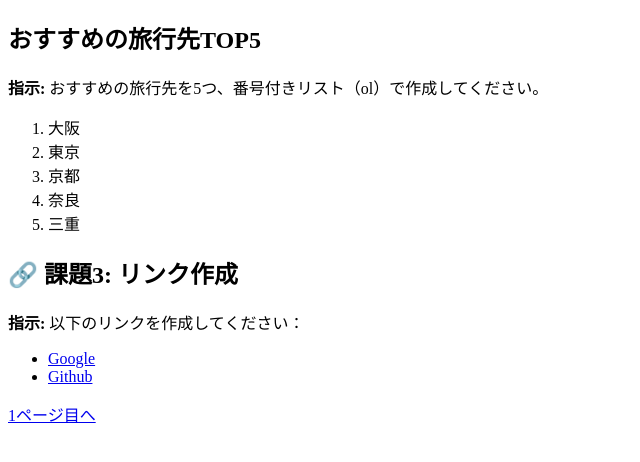
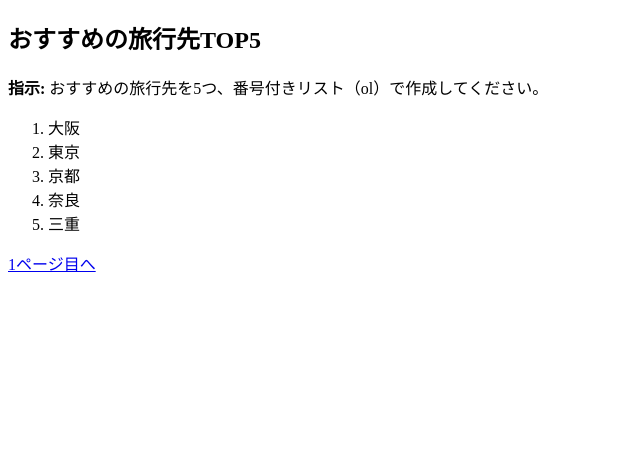
Before and after one commit to omu-aaa24047/omu-aaa24047.github.io, a plain HTML site: page second.html in a window 1280 px wide. Shown: the whole page, without its empty margins (0-640 px from the left). Drawn offline with Linux system fonts and the light colour scheme.

Commit message:
Update second.html

```diff
--- a/second.html
+++ b/second.html
@@ -18,12 +18,7 @@
         </ol>
     </div>
     <div>
-        <h2>🔗 課題3: リンク作成</h2>
-        <p><strong>指示:</strong> 以下のリンクを作成してください：</p>
-        <ul>
-            <li><a href="https://www.google.com/" target="_blank">Google</a></li>
-            <li><a href="https://www.github.com/" target="_blank">Github</a></li>
-        </ul>
+
       <a href="index.html">1ページ目へ</a>
     </div>
 </body>
```
